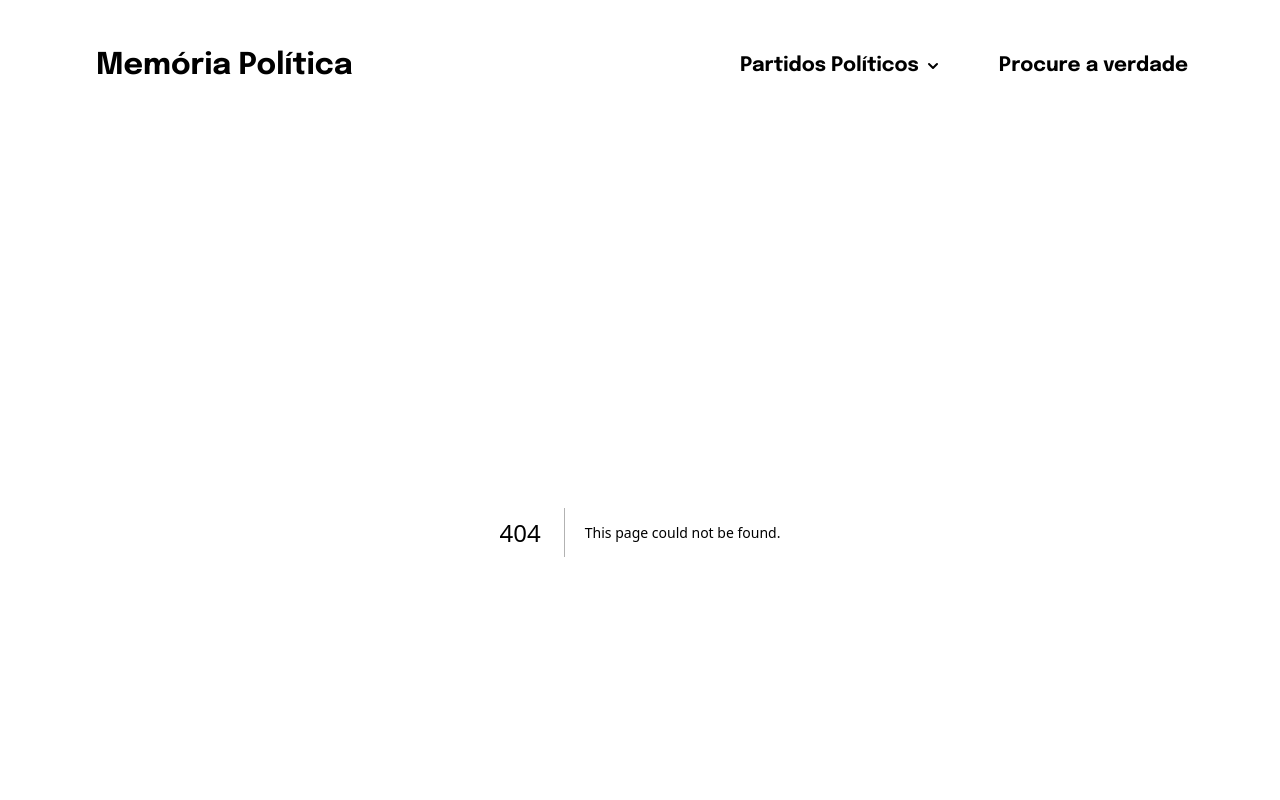
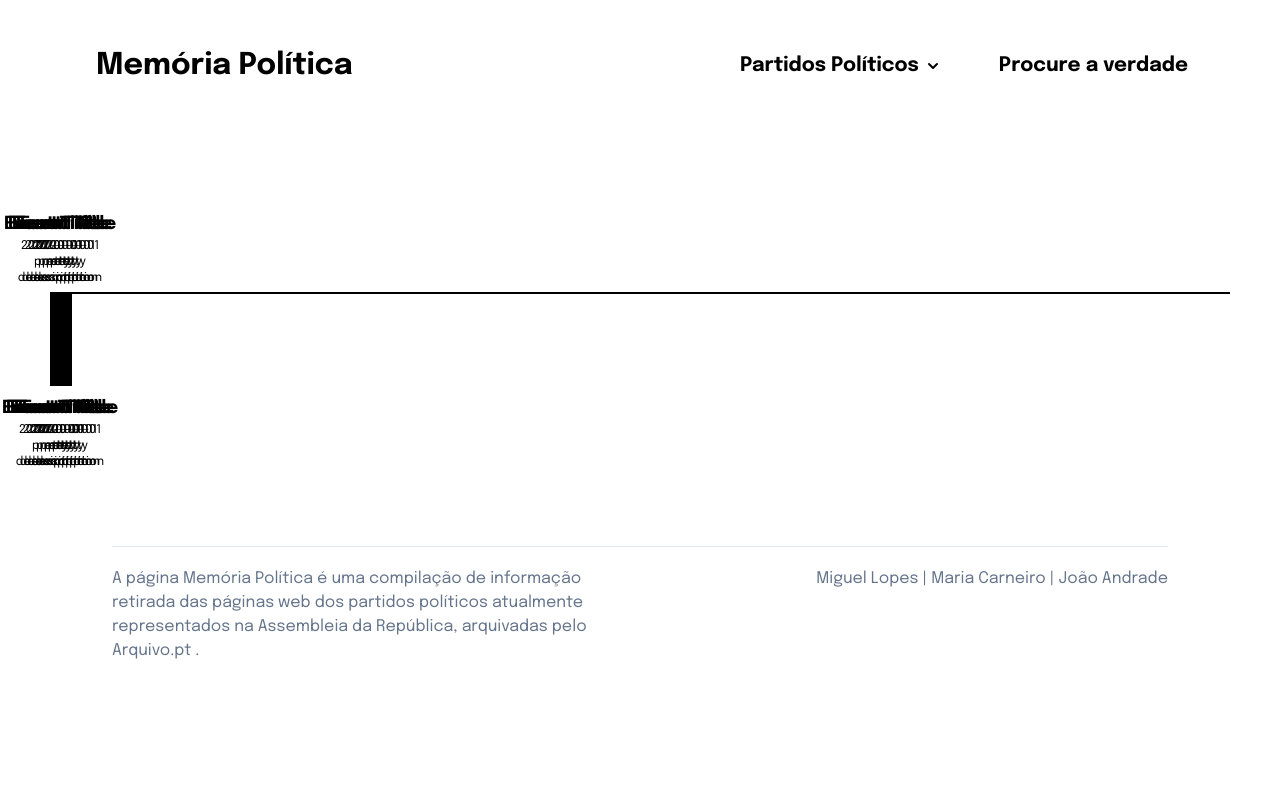
Before and after one commit to miguelazevedolopes/premioarquivopt, a Next.js app in the folder memoria-politica/: page /components/timeline in a window 1280 px wide. Before the commit this address had no page. Shown: the top 800 px of the page. Built offline with nearby package versions, Linux system fonts and the light colour scheme.

Commit message:
fix: timeline

```diff
--- /dev/null
+++ b/memoria-politica/src/pages/components/timeline.js
@@ -0,0 +1,100 @@
+const events = [{
+    date: "2020-01-01",
+    title: "Event Title",
+    description: "pretty description"
+  },
+  {
+    date: "2020-01-01",
+    title: "Event Title",
+    description: "pretty description"
+  },
+  {
+    date: "2020-01-01",
+    title: "Event Title",
+    description: "pretty description"
+  },
+  {
+    date: "2020-01-01",
+    title: "Event Title",
+    description: "pretty description"
+  },
+  {
+    date: "2020-01-01",
+    title: "Event Title",
+    description: "pretty description"
+  },
+  {
+    date: "2020-01-01",
+    title: "Event Title",
+    description: "pretty description"
+  },
+  {
+    date: "2020-01-01",
+    title: "Event Title",
+    description: "pretty description"
+  },
+  {
+    date: "2020-01-01",
+    title: "Event Title",
+    description: "pretty description"
+  },
+  {
+    date: "2020-01-01",
+    title: "Event Title",
+    description: "pretty description"
+  },
+  {
+    date: "2020-01-01",
+    title: "Event Title",
+    description: "pretty description"
+  },
+  {
+    date: "2020-01-01",
+    title: "Event Title",
+    description: "pretty description"
+  },
+  ]
+
+
+  const Timeline = ({ width, height }) => {
+
+    const eventDivs = []
+    for (let index = 0; index < events.length; index++) {
+      const event = events[index];
+      const yOffset = -1 * (index % 2)
+
+      let style = {
+        height: `${Math.round(height / 2)}px`,
+        transform: `translate(${(index * width / (events.length - 1)) - 2 * index - 2}px,${yOffset * (Math.round(height / 2))-2}px)`
+      }
+
+      let styleDescription = {
+        transform: `translate(-50%,${yOffset ==0 ? '100%' : '-100%'})`
+
+      }
+
+      eventDivs.push(
+        <div style={style} className="block w-[2px] bg-black">
+          <div style={styleDescription} className={`my-2 h-full w-fit flex flex-col justify-start text-center`}>
+            <h2 className="text-lg font-bold w-fit whitespace-nowrap	" >{event.title}</h2>
+            <h4 className="text-xs">{event.date}</h4>
+            <p className="text-xs ">
+              {event.description}
+            </p>
+          </div>
+        </div>
+      )
+    }
+
+    return (
+
+      <div style={{ width: `${width}px`, height: `${height}px`, "padding-top": `${Math.round(height / 2)}px` }} className="my-40">
+        <div className="h-[2px] w-full bg-black"></div>
+        <div className="flex">
+          {eventDivs}
+        </div>
+      </div>
+    );
+  }
+
+  export default Timeline;
--- a/memoria-politica/src/pages/political_party.js
+++ b/memoria-politica/src/pages/political_party.js
@@ -7,6 +7,7 @@ import DoughnutChart from './components/doughnut';
 import ps from '../../public/ps.png'
 import Image from 'next/image'
 import commonWordsData from '../../public/common-words.json'
+import Timeline from './components/timeline';
 
 function parseData(party) {
   const data = [];
@@ -33,8 +34,6 @@ export default function PoliticalParty() {
   const query = router.query;
 
   let data = query.name ? parseData(commonWordsData[query.name][0]) : [];
-
-  const politicalParty = query.name;
 
   useEffect(() => {
     setIsClient(true)
@@ -133,14 +132,14 @@ export default function PoliticalParty() {
             <h2 className='text-3xl lg:text-4xl font-extrabold inline-block select-none mt-10'>Perca-se no Tempo</h2>
             <h3 className='text-2xl mt-2 mb-10 select-none'>É preciso meter isto bonitinho.</h3>
             <div className='flex justify-around'>
-
+                <Timeline width={1200} height={200}></Timeline>
             </div>
           </div>
 
           <div id="procure-verdade" className='flex flex-col'>
             <h2 className='text-3xl lg:text-4xl font-extrabold inline-block select-none mt-10'>Outros Partidos</h2>
             <h3 className='text-2xl mt-2 mb-10 select-none'>É preciso meter isto bonitinho.</h3>
-            <DoughnutChart politicalParty = {politicalParty}></DoughnutChart>
+            {query.name ? <DoughnutChart politicalParty = {query.name}></DoughnutChart> : <></>}
           </div>
 
         </div>
```
